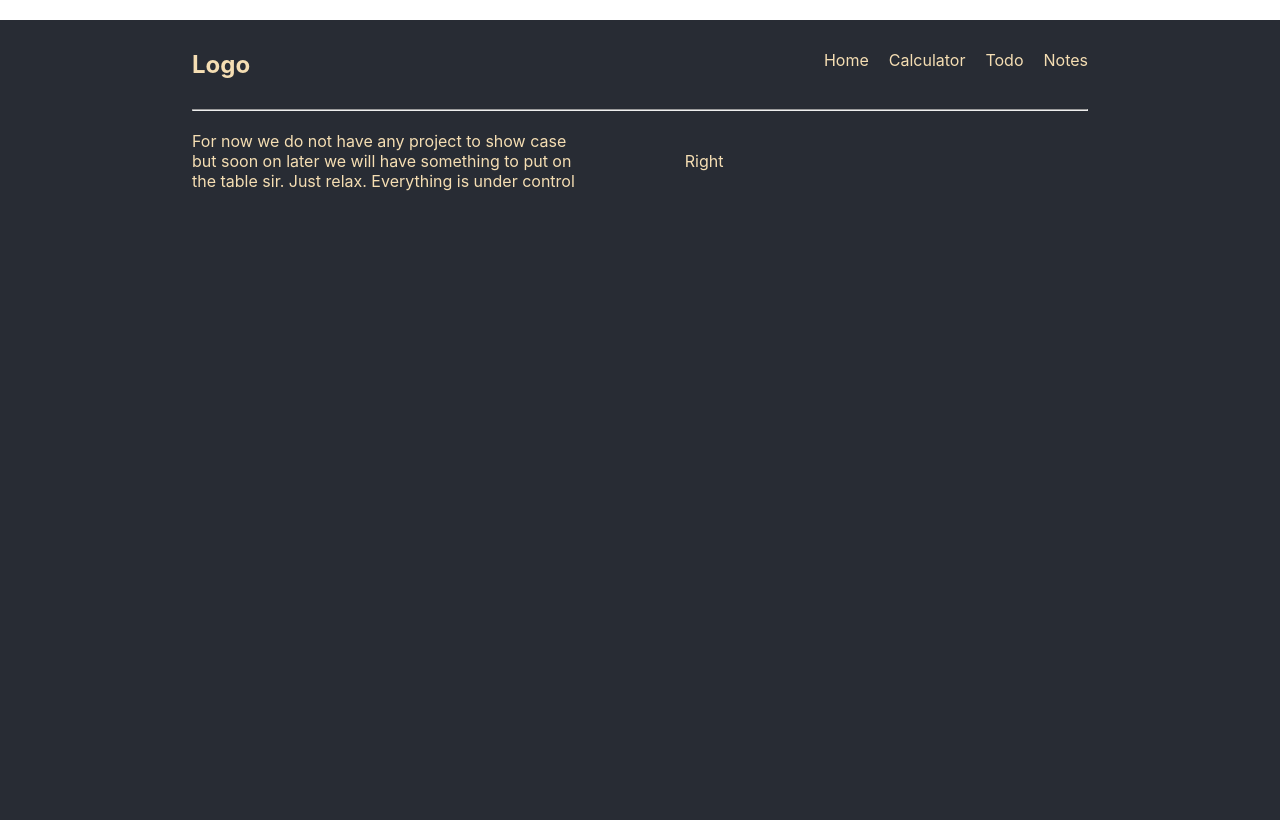
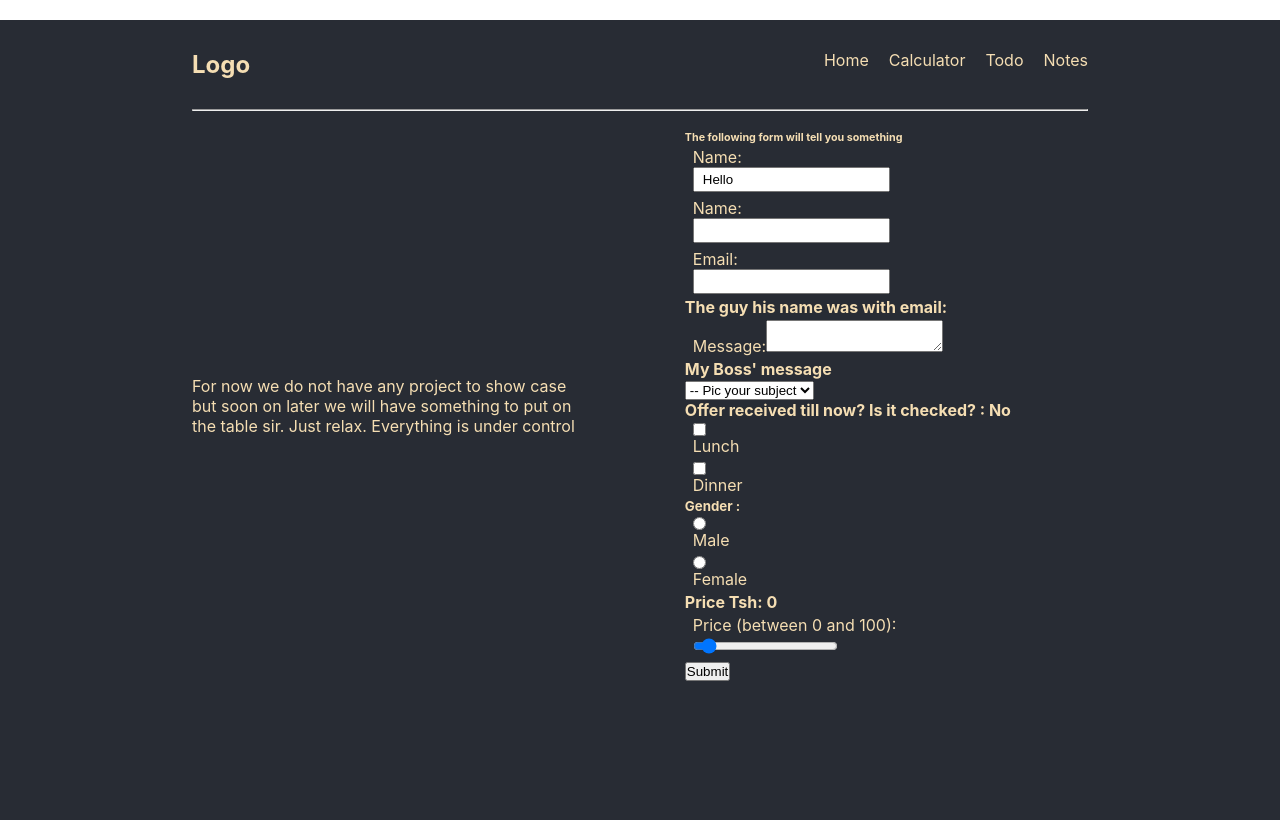
Before and after one commit to Aidan-bn/calculator, a React (Create React App) app: page /notes in a window 1280 px wide. Built offline with nearby package versions, Linux system fonts and the light colour scheme.

Commit message:
Work with the form components

```diff
--- a/src/App.css
+++ b/src/App.css
@@ -168,3 +168,9 @@ aside {
   width: 50%;
   margin: 15px auto;
 }
+
+/* the begining of form */
+input, label {
+  display: block;
+  padding: 3px 8px;
+}
--- a/src/App.js
+++ b/src/App.js
@@ -1,5 +1,6 @@
 import './App.css';
 import CalculatorProvider from './context/CalculatorContext';
+import { useState } from 'react';
 import { BrowserRouter, Routes, Route } from 'react-router-dom';
 import Calculator from './components/Calculator';
 import Home from './components/Home';
@@ -7,10 +8,19 @@ import Notes from './components/Notes';
 import Todo from './components/Todo';
 
 function App() {
+  const [calc, setCalc] = useState({
+    operator: '',
+    num: 0,
+    response: 0
+});
 
+const providerValues = {
+    calc,
+    setCalc
+};
   return (
     <>
-      <CalculatorProvider>
+      <CalculatorProvider value={providerValues}>
         <div className='app'>
           <BrowserRouter>
           <Routes>
--- a/src/components/Button.js
+++ b/src/components/Button.js
@@ -15,7 +15,7 @@ const specialChar = (button) => {
   return className[button];
 }
 
-const Button = () => {
+const Button = ({ children }) => {
     return(
         <>
           <div
--- a/src/components/Display.js
+++ b/src/components/Display.js
@@ -1,9 +1,9 @@
 import { useContext } from 'react';
-import { CalculateContext } from '../context/CalculatorContext';
+import CalculateContext from '../context/CalculatorContext';
 import { Textfit } from "react-textfit";
 
-const Display = () => {
-  const  {calculate}  = useContext(CalculateContext)
+const Display = ({ children }) => {
+  const  calculate  = useContext(CalculateContext)
     return(
         <>
           <Textfit
@@ -11,7 +11,6 @@ const Display = () => {
             max={30}
           >
             { calculate }
-            9090
           </Textfit>
         </>
     )
--- /dev/null
+++ b/src/components/Form.js
@@ -0,0 +1,142 @@
+import { useRef, useState } from "react";
+
+const FormComponent = () => {
+    const options = ['BMW', 'Audi', 'Merceedz', 'Nissan']
+    const [input, setInput] = useState({
+        name: '',
+        email: '',
+        message: '',
+        carBrand: '',
+        isChecked: false,
+        gender: '',
+        price: 0
+    });
+
+    const ref = useRef();
+    const handleSubmit = (e) => {
+        e.preventDefault();
+        // alert(ref.current.value);
+        console.log(input);
+    }
+
+    const handleChange = (event) => {
+        setInput({...input, [event.target.name]: event.target.value
+        });
+        const value = event.target.type === "checkbox" ? event.target.checked : event.target.value;
+        setInput((input) => ({
+            ...input,
+            [event.target.name]: value
+        }));
+    };
+
+    const carBrandOptions = options.map((option, key) => (
+        <option value={option} key={key}>
+            {option}
+        </option>
+    ))
+    return(
+        <>
+            <h6>
+                The following form will tell you something
+            </h6>
+            <form onSubmit={handleSubmit}>
+                <label>
+                    Name:
+                    <input type="text" defaultValue="Hello" ref={ref}/>
+                </label>
+                {/* <button
+                  type="submit"
+                  onClick={handleSubmit}
+                >
+                    SEND
+                </button> */}
+                <label>
+                    Name:
+                    <input name="name" type="text" value={input.name} onChange={handleChange}/>
+                </label>
+                <label>
+                    Email:
+                    <input name="email" type="text" value={input.email} onChange={handleChange}/>
+                </label>
+                <h4>
+                    The guy his name was {input.name} with email: {input.email}
+                </h4>
+                <label>
+                    Message:
+                    <textarea
+                    name="message"
+                    value={input.message}
+                    onChange={handleChange}
+                    />
+                </label>
+                <h4>
+                    My Boss' message {input.message}
+                </h4>
+                <select
+                  name="carBrand"
+                  value={input.carBrand}
+                  onChange={handleChange}
+                  >
+                    <option value={''} disabled>
+                        -- Pic your subject
+                    </option>
+                    {carBrandOptions}
+                </select>
+                <h4>Offer received till now? Is it checked? : {input.isChecked ? 'Yes' : 'No'}</h4>
+                <label>
+                    <input
+                      type="checkbox"
+                      name="isChecked"
+                      onChange={handleChange}/>
+                      Lunch
+                </label>
+                <label>
+                    <input
+                      type="checkbox"
+                      name="isChecked"
+                      onChange={handleChange}/>
+                      Dinner
+                </label>
+                <h5>Gender : {input.gender}</h5>
+                <label>
+                    <input
+                    type='radio'
+                    name='gender'
+                    value='Male'
+                    checked={input.gender === 'Male'}
+                    onChange={handleChange}/>
+                    {''}
+                    Male
+                </label>
+                <label>
+                    <input
+                    type='radio'
+                    name='gender'
+                    value='Female'
+                    checked={input.gender === 'Female'}
+                    onChange={handleChange}
+                    />
+                    {''}
+                    Female
+                </label>
+                <h4>Price  Tsh: {input.price}</h4>
+                <label>
+                    Price (between 0 and 100):
+                    <input
+                    type="range"
+                    name="price"
+                    min='0'
+                    max='100'
+                    value={input.price}
+                    onChange={handleChange}
+                    />
+                </label>
+                <button>
+                    Submit
+                </button>
+            </form>
+        </>
+    )
+}
+
+export default FormComponent;
--- a/src/components/Notes.js
+++ b/src/components/Notes.js
@@ -1,3 +1,4 @@
+import Form  from "./Form";
 import Nav from "./Navbar";
 
 const Notes = () => {
@@ -11,7 +12,7 @@ const Notes = () => {
                 relax. Everything is under control
             </aside>
             <aside>
-                Right
+                <Form />
             </aside>
           </div>
         </>
--- a/src/context/CalculatorContext.js
+++ b/src/context/CalculatorContext.js
@@ -1,4 +1,5 @@
-import { createContext, useState } from "react"
+import { useState } from "react";
+import { createContext } from "react"
 
 export const CalculateContext = createContext();
 
@@ -19,6 +20,6 @@ const CalculatorProvider = ({ children }) => {
             {children}
         </CalculateContext.Provider>
     )
-}
+ }
 
 export default CalculatorProvider;
```
